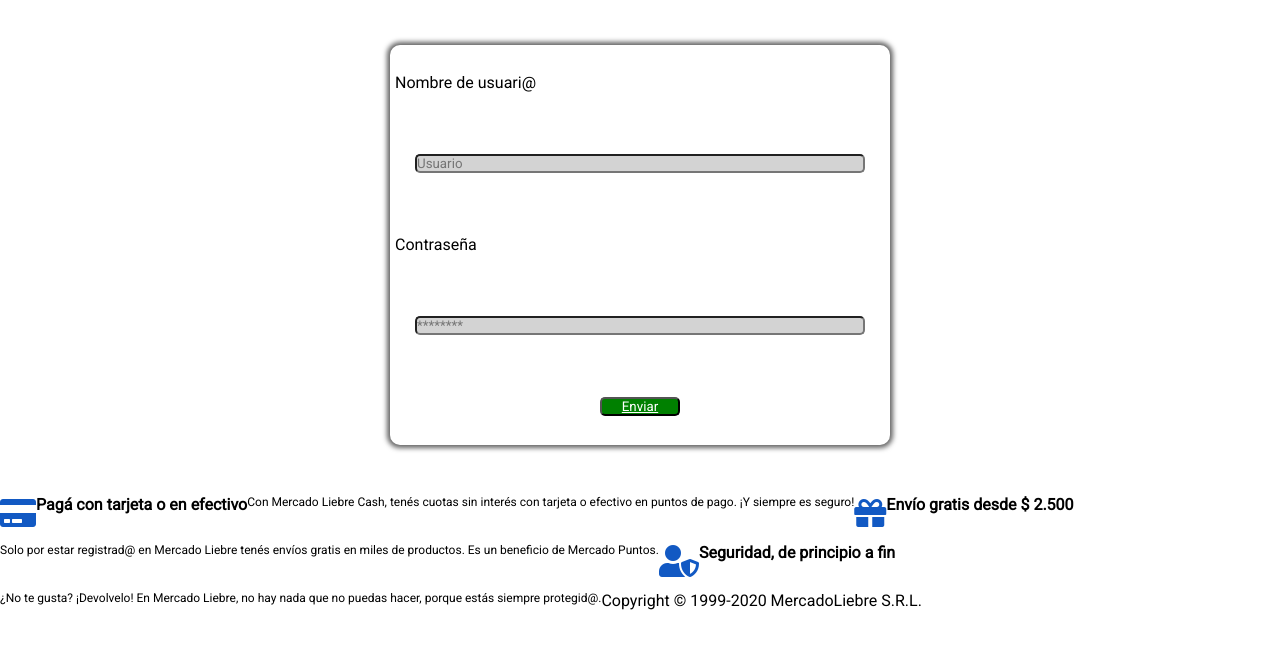
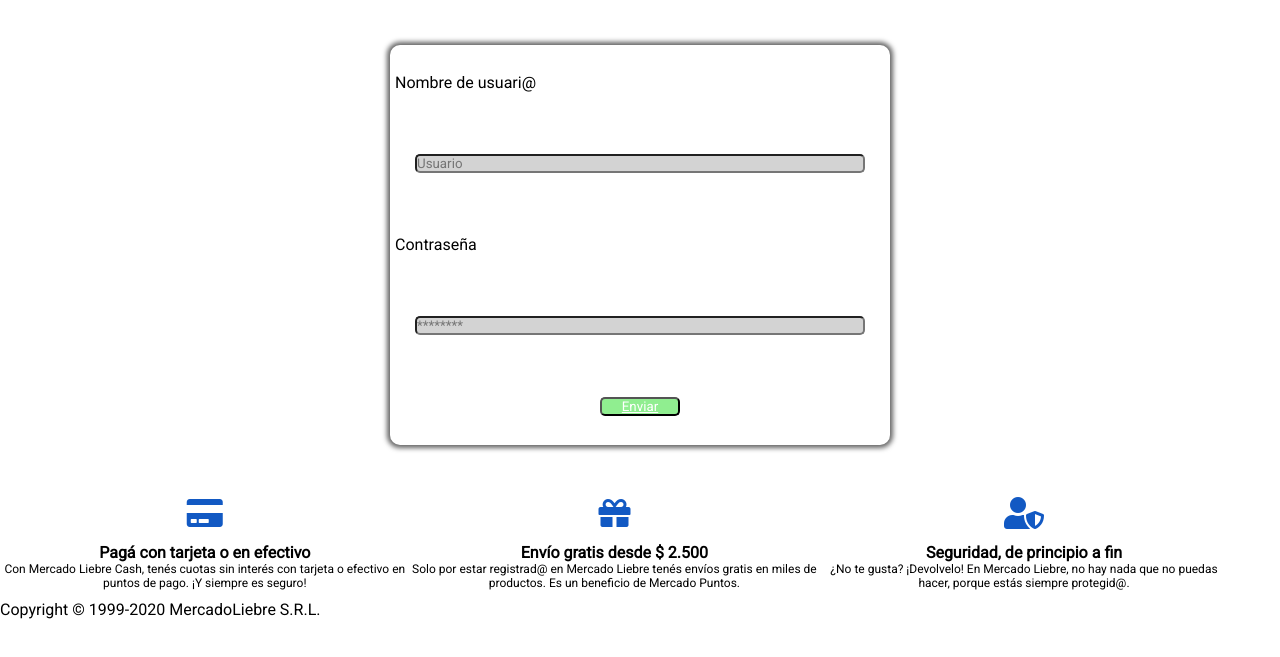
Before and after one commit to RdAlem/mercadoliebre-Ruben, a website: page views/login.html in a window 1280 px wide. Shown: the part 133-790 px from the top of the page. Drawn offline with Linux system fonts and the light colour scheme; files that its build step writes are made by us from their sources.

Commit message:
correcion footer

```diff
--- a/public/css/loginStyle.css
+++ b/public/css/loginStyle.css
@@ -26,7 +26,7 @@
     border-radius: 5px;
     margin: 5px auto;
     min-width: 80px;
-    background-color: green;
+    background-color: lightgreen;
     color: white;
 }
 
--- a/public/css/registerStyle.css
+++ b/public/css/registerStyle.css
@@ -29,7 +29,7 @@
     border-radius: 5px;
     margin: 5px auto;
     min-width: 80px;
-    background-color: green;
+    background-color: lightgreen;
     color: white;
 }
 
--- a/public/css/style.css
+++ b/public/css/style.css
@@ -50,7 +50,9 @@ header{
 }
 
 @keyframes rotacion {
-    100% {transform: rotate(-90deg);}
+    0% {transform: rotate(0deg);}
+    50% {transform: rotate(-90deg);}
+    100% {transform: rotate(0deg);}
 }
 
 .fa-truck:hover {
@@ -68,7 +70,7 @@ header{
 .descripcion{
     font-size: 16px;
     align-self: stretch;
-    display: none;
+    color: transparent;
 }
 
 .burger-menu{
@@ -150,7 +152,7 @@ footer>nav{
     article:hover{
         box-shadow: 0px 0px 5px 3px rgba(100,100,100,1);
         .descripcion{
-            display: block;
+            color: black;
         }
     }
 
--- a/views/login.html
+++ b/views/login.html
@@ -50,33 +50,27 @@
         </form>
     </main>
     <footer>
+        <nav>
             <div class="iconos">
                 <i class="fas fa-credit-card"></i>
             </div>
-        <p class="texto-iconos">
-            Pagá con tarjeta o en efectivo
-        </p>
-        <p class="cuerpos">
-            Con Mercado Liebre Cash, tenés cuotas sin interés con tarjeta o efectivo en puntos de pago. ¡Y siempre es seguro!
-        </p>
+            <p class="texto-iconos">Pagá con tarjeta o en efectivo</p>
+            <p class="cuerpos">Con Mercado Liebre Cash, tenés cuotas sin interés con tarjeta o efectivo en puntos de pago. ¡Y siempre es seguro!</p>
+        </nav>
+        <nav>
             <div class="iconos">
                 <i class="fas fa-gift"></i>
             </div>
-        <p class="texto-iconos">
-            Envío gratis desde $ 2.500
-        </p>
-        <p class="cuerpos">
-            Solo por estar registrad@ en Mercado Liebre tenés envíos gratis en miles de productos. Es un beneficio de Mercado Puntos.
-        </p>
+            <p class="texto-iconos">Envío gratis desde $ 2.500</p>
+            <p class="cuerpos">Solo por estar registrad@ en Mercado Liebre tenés envíos gratis en miles de productos. Es un beneficio de Mercado Puntos.</p>
+        </nav>
+        <nav>
             <div class="iconos">
                 <i class="fas fa-user-shield"></i>
             </div>
-        <p class="texto-iconos">
-            Seguridad, de principio a fin
-        </p>
-        <p class="cuerpos">
-            ¿No te gusta? ¡Devolvelo! En Mercado Liebre, no hay nada que no puedas hacer, porque estás siempre protegid@.
-        </p>
+            <p class="texto-iconos">Seguridad, de principio a fin</p>
+            <p class="cuerpos">¿No te gusta? ¡Devolvelo! En Mercado Liebre, no hay nada que no puedas hacer, porque estás siempre protegid@.</p>
+        </nav>
         <p>Copyright © 1999-2020 MercadoLiebre S.R.L.</p>
     </footer>
 </body>
```
Also changed, not shown: views/register.html (+12 -18 lines). Lines whose indentation alone changed are shown as unchanged.
